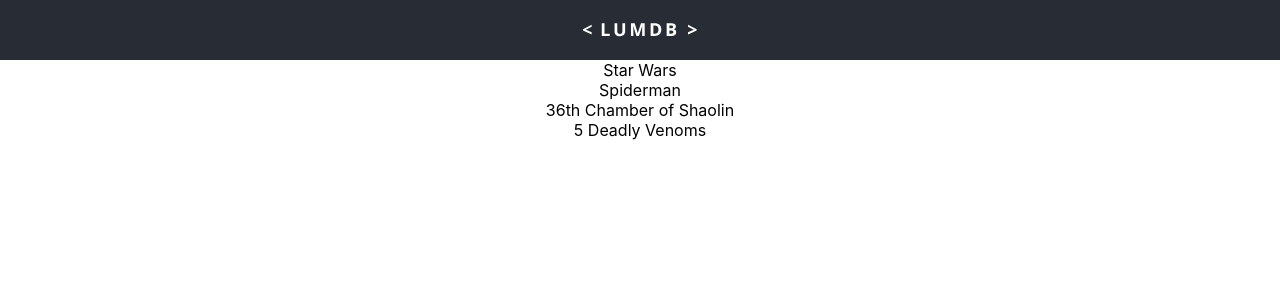
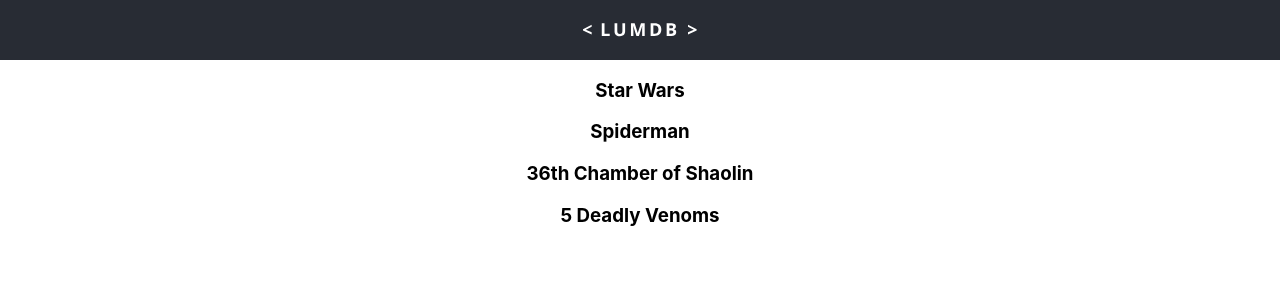
Before and after one commit to Bearinawolfpack/mdb, a React (Create React App) app: page / in a window 1280 px wide. Shown: the top 300 px of the page. Built offline with nearby package versions, Linux system fonts and the light colour scheme.

Commit message:
Added prop-types package

```diff
--- a/package.json
+++ b/package.json
@@ -6,6 +6,7 @@
     "@testing-library/jest-dom": "^4.2.4",
     "@testing-library/react": "^9.3.2",
     "@testing-library/user-event": "^7.1.2",
+    "prop-types": "^15.7.2",
     "react": "^16.13.1",
     "react-dom": "^16.13.1",
     "react-scripts": "3.4.3"
--- a/src/Movie.js
+++ b/src/Movie.js
@@ -2,7 +2,12 @@ import React, { Component } from "react";
 
 class Movie extends Component {
 	render() {
-		return <div>{this.props.movie.title}</div>;
+		return (
+			<div>
+				<h3>{this.props.movie.title}</h3>
+				<p>{this.props.movie.desc}</p>
+			</div>
+		);
 	}
 }
 
```
Also changed, not shown: 2 other files (tests, documents, lock files or other folders).
